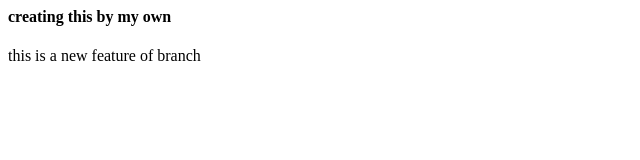
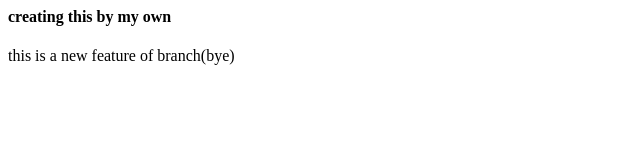
Before and after one commit to TariqNabeel0/repository-2, a plain HTML site: page index.html in a window 1280 px wide. Shown: the full height of the page, 0-640 px from the left. Drawn offline with Linux system fonts and the light colour scheme.

Commit message:
added bye

```diff
--- a/index.html
+++ b/index.html
@@ -1,2 +1,2 @@
 <h4>creating this by my own</h4>
-<p>this is a new feature of branch</p>
+<p>this is a new feature of branch(bye)</p>
```
